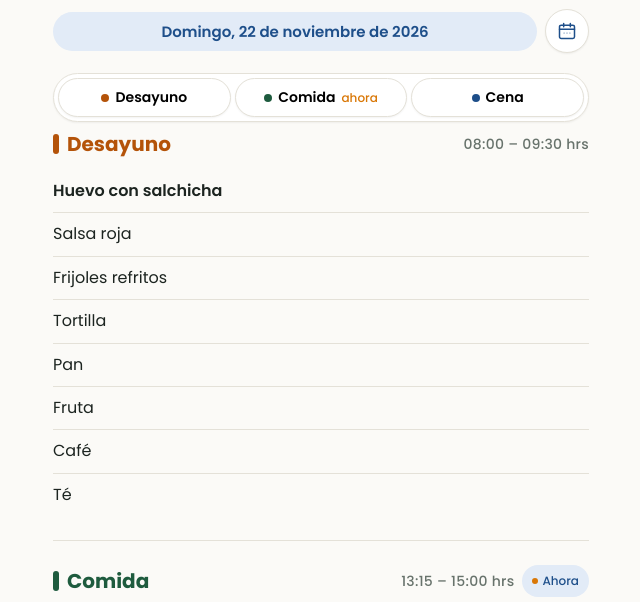
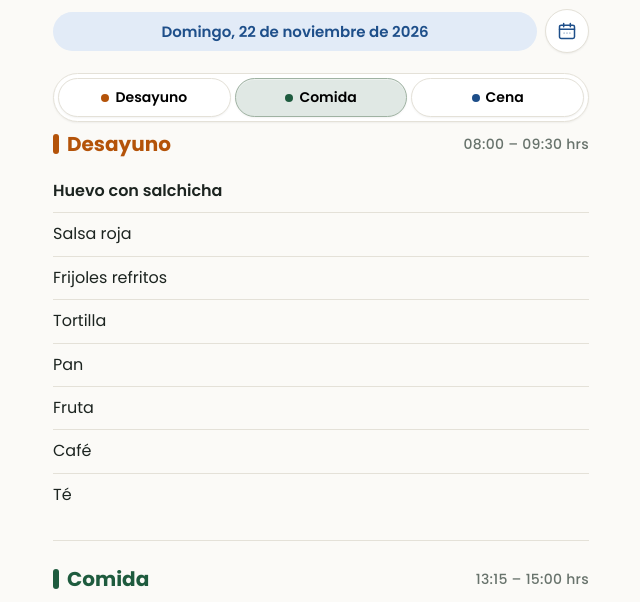
Before and after one commit to diegneri/menu-uach, a plain HTML site: page index.html in a window 1280 px wide. Shown: the part 192-794 px from the top of the page, without its empty margins (319-959 px from the left). Drawn offline with Linux system fonts and the light colour scheme.

Commit message:
Quitar 'ahora' y teñir el botón de la comida en curso

```diff
--- a/index.html
+++ b/index.html
@@ -41,15 +41,15 @@
   .jump button{flex:1;display:flex;align-items:center;justify-content:center;gap:6px;border:1px solid var(--border);background:var(--surface);border-radius:999px;padding:8px 4px;font-family:inherit;font-size:14px;font-weight:600;cursor:pointer;box-shadow:0 1px 2px rgba(0,0,0,.05), inset 0 1px 0 rgba(255,255,255,.4)}
   .jump button:active{transform:translateY(1px)}
   .jump button .dot{height:8px;width:8px;border-radius:50%;flex:none}
-  .jump button .now{font-size:12px;font-weight:500;color:var(--warm)}
+  #jb-desayuno.current{background:color-mix(in srgb, var(--meal-desayuno) 14%, var(--surface));border-color:color-mix(in srgb, var(--meal-desayuno) 35%, var(--border))}
+  #jb-comida.current{background:color-mix(in srgb, var(--meal-comida) 14%, var(--surface));border-color:color-mix(in srgb, var(--meal-comida) 35%, var(--border))}
+  #jb-cena.current{background:color-mix(in srgb, var(--meal-cena) 14%, var(--surface));border-color:color-mix(in srgb, var(--meal-cena) 35%, var(--border))}
   section{padding:24px 0;scroll-margin-top:128px}
   section:first-of-type{padding-top:8px}
   section + section{border-top:1px solid var(--border)}
   section h2{margin:0;display:flex;align-items:center;gap:8px;font-size:20px;line-height:28px;font-weight:700}
   section h2 .bar{height:20px;width:6px;border-radius:999px;flex:none}
   section h2 .time{margin-left:auto;font-size:14px;font-weight:500;letter-spacing:.02em;color:var(--dim);white-space:nowrap}
-  .now-badge{display:inline-flex;align-items:center;gap:4px;background:var(--accent-soft);color:var(--accent);border-radius:999px;padding:2px 10px;font-size:12px;font-weight:500}
-  .now-badge .dot{height:6px;width:6px;border-radius:50%;background:var(--warm)}
   section.desayuno h2{color:var(--meal-desayuno)} section.desayuno h2 .bar{background:var(--meal-desayuno)}
   section.comida h2{color:var(--meal-comida)} section.comida h2 .bar{background:var(--meal-comida)}
   section.cena h2{color:var(--meal-cena)} section.cena h2 .bar{background:var(--meal-cena)}
@@ -164,9 +164,9 @@
   </div>
 
   <nav class="jump" id="jumpBar" style="display:none">
-    <button data-target="sec-desayuno" id="jb-desayuno"><span class="dot" style="background:var(--meal-desayuno)"></span>Desayuno<span class="now" id="now-desayuno" style="display:none">ahora</span></button>
-    <button data-target="sec-comida" id="jb-comida"><span class="dot" style="background:var(--meal-comida)"></span>Comida<span class="now" id="now-comida" style="display:none">ahora</span></button>
-    <button data-target="sec-cena" id="jb-cena"><span class="dot" style="background:var(--meal-cena)"></span>Cena<span class="now" id="now-cena" style="display:none">ahora</span></button>
+    <button data-target="sec-desayuno" id="jb-desayuno"><span class="dot" style="background:var(--meal-desayuno)"></span>Desayuno</button>
+    <button data-target="sec-comida" id="jb-comida"><span class="dot" style="background:var(--meal-comida)"></span>Comida</button>
+    <button data-target="sec-cena" id="jb-cena"><span class="dot" style="background:var(--meal-cena)"></span>Cena</button>
   </nav>
 
   <div id="menu"><p class="loading">Cargando el menú…</p></div>
@@ -330,9 +330,7 @@ function nowMeal(){
 function section(cls, id, title, meal, key){
   if(!meal) return '';
   const items = meal.items.map((it,i)=>`<li>${i===0?'<b>'+cap(it)+'</b>':cap(it)}</li>`).join('');
-  const cur = nowMeal()===key;
-  const badge = cur ? ` <span class="now-badge"><span class="dot"></span>Ahora</span>` : '';
-  return `<section class="${cls}" id="${id}"><h2><span class="bar"></span>${title}<span class="time">${meal.horario} hrs</span>${badge}</h2><ul>${items}</ul></section>`;
+  return `<section class="${cls}" id="${id}"><h2><span class="bar"></span>${title}<span class="time">${meal.horario} hrs</span></h2><ul>${items}</ul></section>`;
 }
 function render(){
   const box = $('menu');
@@ -351,7 +349,7 @@ function render(){
   if(!m){
     $('shareMenuBtn').style.display = 'none';
     const isTomorrow = selected === todayStr(1);
-    box.innerHTML = `<div class="empty"><p>El menú de ${isTomorrow?'mañana':'hoy'} aún no se sube a la página de Instagram de la comisión.</p><p>Estaremos pendientes para actualizarlo en cuanto lo publiquen.</p><p class="empty-note">Las revisiones automáticas son a las 4:50 AM, 6:50 AM, 7:50 AM, 11:50 AM y 11:50 PM (hora de CDMX). Si todavía no es hora de la siguiente revisión, el menú puede no estar publicado aún: consúltalo directamente en <a href="https://www.instagram.com/comisiondealimentacionuach" target="_blank" rel="noopener">@comisiondealimentacionuach</a>.</p></div>`;
+    box.innerHTML = `<div class="empty"><p>El menú de ${isTomorrow?'mañana':'hoy'} aún no se sube a la página de Instagram de la comisión.</p><p>Estaremos pendientes para actualizarlo en cuanto lo publiquen.</p><p class="empty-note">Las revisiones automáticas son a las 12:50 AM, 4:50 AM, 6:50 AM, 7:50 AM, 11:50 AM y 11:50 PM (hora de CDMX). Si todavía no es hora de la siguiente revisión, el menú puede no estar publicado aún: consúltalo directamente en <a href="https://www.instagram.com/comisiondealimentacionuach" target="_blank" rel="noopener">@comisiondealimentacionuach</a>.</p></div>`;
     $('jumpBar').style.display = 'none';
     return;
   }
@@ -362,7 +360,7 @@ function render(){
   $('jumpBar').style.display = showJump ? 'flex' : 'none';
   $('shareMenuBtn').style.display = m ? 'inline-flex' : 'none';
   const cur = nowMeal();
-  ['desayuno','comida','cena'].forEach(k=>{ $('now-'+k).style.display = (k===cur) ? 'inline' : 'none'; });
+  ['desayuno','comida','cena'].forEach(k=>{ $('jb-'+k).classList.toggle('current', k===cur); });
 }
 function setDay(dateStr){ selected = dateStr; render(); }
 function menuText(){
```
